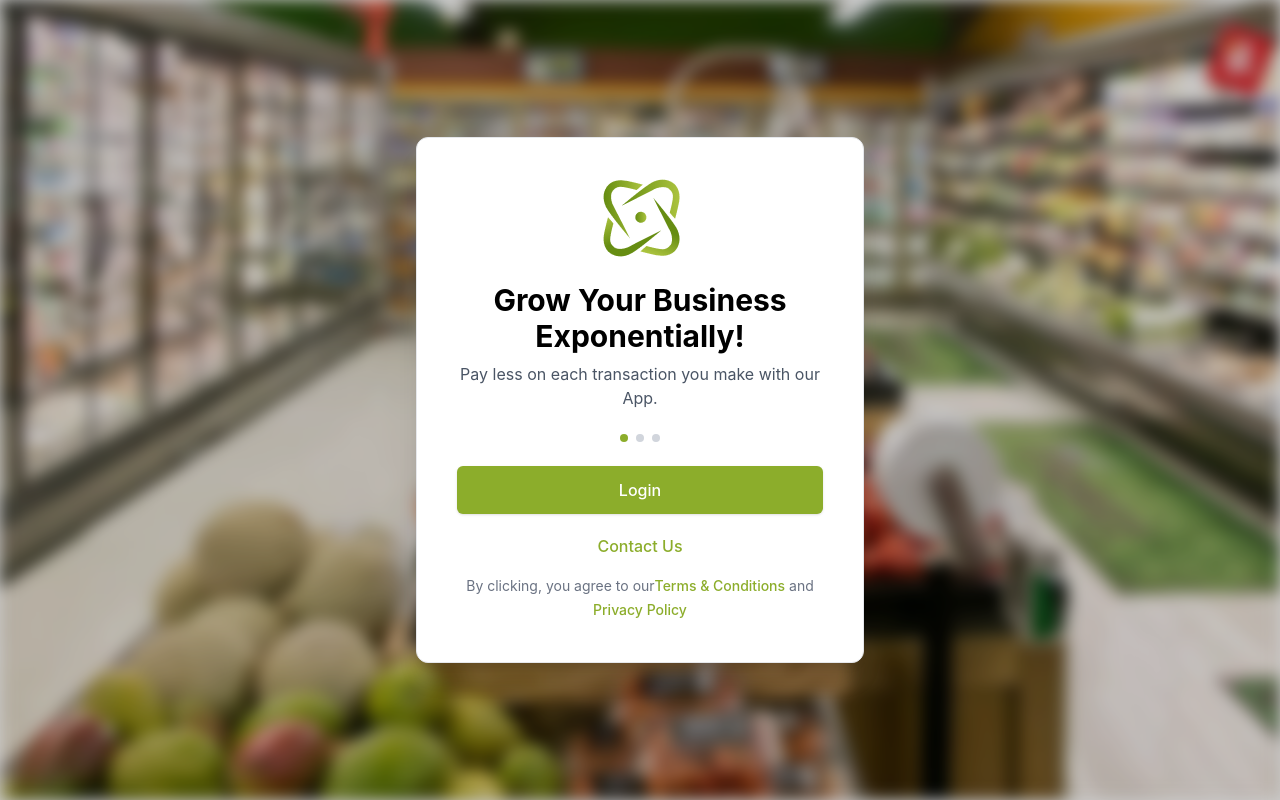
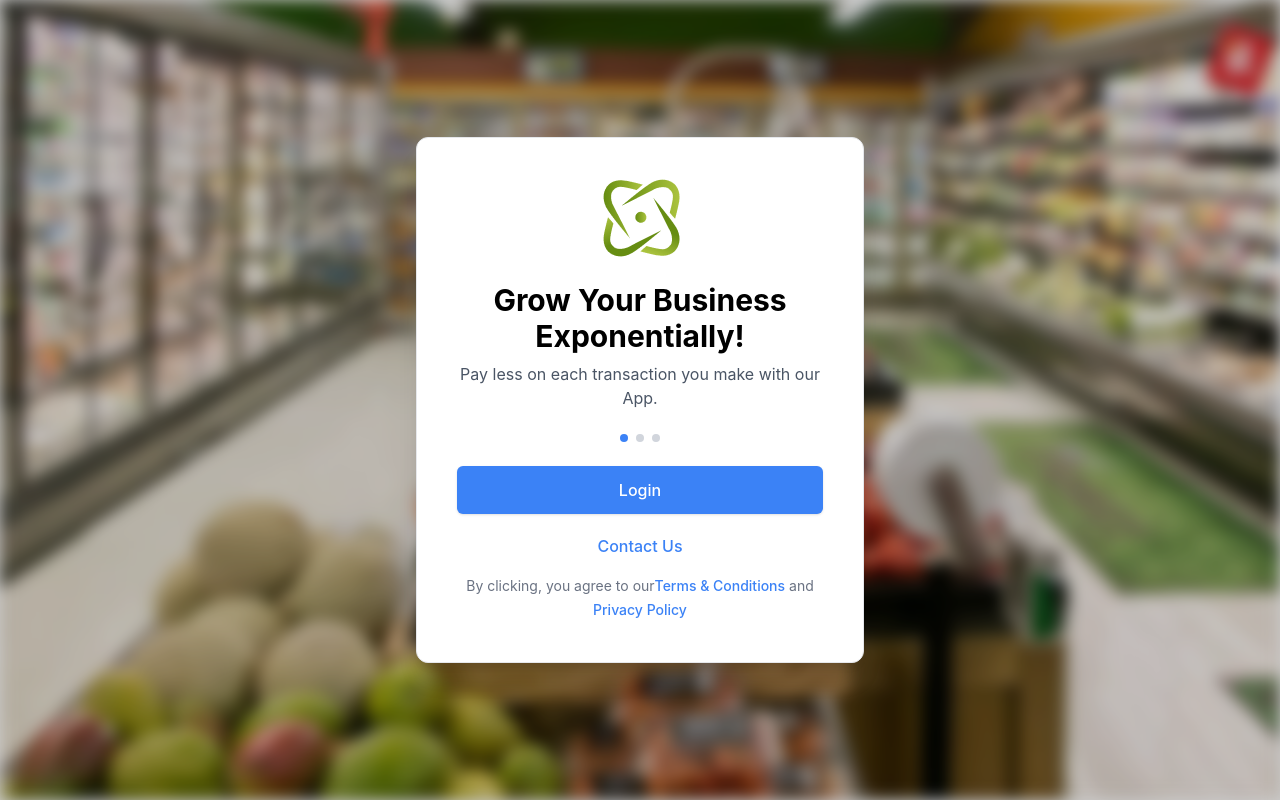
Before and after one commit to sonavbinu/newProject, a React app in the folder frontend/: page / in a window 1280 px wide. Built offline with nearby package versions, Linux system fonts and the light colour scheme; the HTML template or start-up script is replaced by a standard one.

Commit message:
removed some color themes

```diff
--- a/frontend/src/redux/Components/Common/themeToggle.jsx
+++ b/frontend/src/redux/Components/Common/themeToggle.jsx
@@ -6,15 +6,8 @@ import { Palette } from "lucide-react";
 const themes = [
   { name: "Blue", value: "theme-blue" },
   { name: "Orange", value: "theme-orange" },
-  { name: "Red", value: "theme-red" },
+  { name: "Purple", value: "theme-purple" },
   { name: "Green", value: "theme-green" },
-  { name: "Pink", value: "theme-pink" },
-  { name: "Amber", value: "theme-amber" },
-  { name: "Slate", value: "theme-slate" },
-  { name: "Purple", value: "theme-purple" },
-  { name: "Cyan", value: "theme-cyan" },
-  { name: "Black", value: "theme-black" },
-  { name: "Green2", value: "theme-green2" },
 ];
 
 const ThemeToggle = () => {
--- a/frontend/src/styles/themes.css
+++ b/frontend/src/styles/themes.css
@@ -56,56 +56,6 @@
   --secondary-light: #fff7ed;
 }
 
-.theme-red {
-  --primary-color: #dc2626;
-  --primary-hover: #b91c1c;
-  --primary-light: #fee2e2;
-
-  --secondary-color: #fecaca;
-  --secondary-hover: #fca5a5;
-  --secondary-light: #fef2f2;
-}
-
-.theme-green {
-  --primary-color: #22c55e;
-  --primary-hover: #16a34a;
-  --primary-light: #dcfce7;
-
-  --secondary-color: #bbf7d0;
-  --secondary-hover: #86efac;
-  --secondary-light: #f0fdf4;
-}
-
-.theme-pink {
-  --primary-color: #ec4899;
-  --primary-hover: #db2777;
-  --primary-light: #fce7f3;
-
-  --secondary-color: #fbcfe8;
-  --secondary-hover: #f9a8d4;
-  --secondary-light: #fdf2f8;
-}
-
-.theme-amber {
-  --primary-color: #f59e0b;
-  --primary-hover: #d97706;
-  --primary-light: #fef3c7;
-
-  --secondary-color: #fde68a;
-  --secondary-hover: #fcd34d;
-  --secondary-light: #fffbeb;
-}
-
-.theme-slate {
-  --primary-color: #475569;
-  --primary-hover: #334155;
-  --primary-light: #e2e8f0;
-
-  --secondary-color: #cbd5e1;
-  --secondary-hover: #94a3b8;
-  --secondary-light: #f8fafc;
-}
-
 .theme-purple {
   --primary-color: #a855f7;
   --primary-hover: #9333ea;
@@ -116,27 +66,7 @@
   --secondary-light: #faf5ff;
 }
 
-.theme-cyan {
-  --primary-color: #06b6d4;
-  --primary-hover: #0891b2;
-  --primary-light: #cffafe;
-
-  --secondary-color: #a5f3fc;
-  --secondary-hover: #67e8f9;
-  --secondary-light: #ecfeff;
-}
-
-.theme-black {
-  --primary-color: #000000;
-  --primary-hover: #262626;
-  --primary-light: #e5e5e5;
-
-  --secondary-color: #d4d4d4;
-  --secondary-hover: #a3a3a3;
-  --secondary-light: #f5f5f5;
-}
-
-.theme-green2 {
+.theme-green {
   --primary-color: #8cad2b;
   --primary-hover: #7a9925;
   --primary-light: #eef7d4;
```
